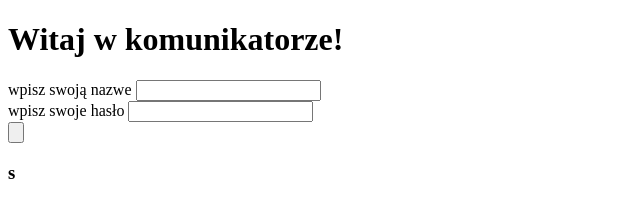
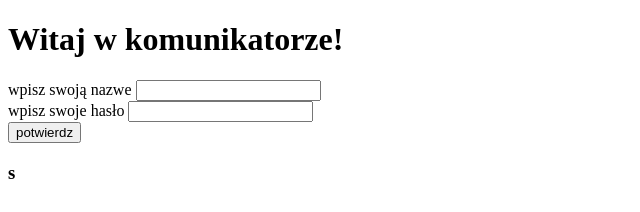
Before and after one commit to kofrek/komunikator, a React (Vite) app: page / in a window 1280 px wide. Shown: the top 212 px of the page, without its empty margins (0-640 px from the left). Built offline with nearby package versions, Linux system fonts and the light colour scheme.

Commit message:
cokolwiek

```diff
--- a/src/App.jsx
+++ b/src/App.jsx
@@ -13,7 +13,7 @@ function App() {
         <h1>Witaj w komunikatorze!</h1>
        wpisz swoją nazwe <input type="text" /> <br />
        wpisz swoje  hasło <input type="password"/> <br />
-       <input type="button" value="" />
+       <input type="button" value="potwierdz" />
 
       <h3>s</h3>
     </main>
```
